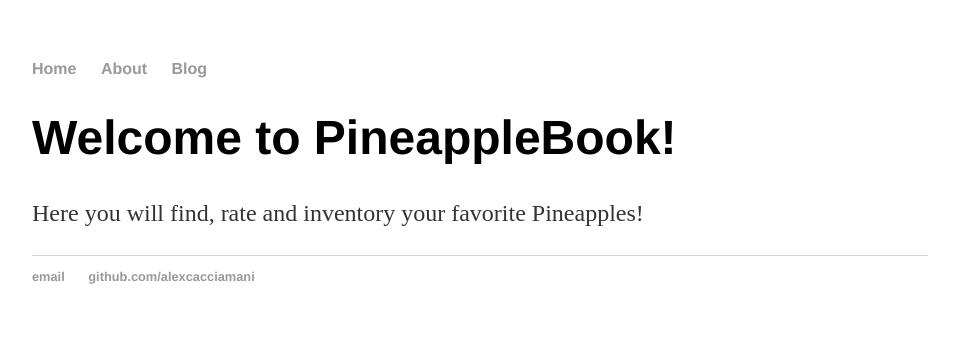
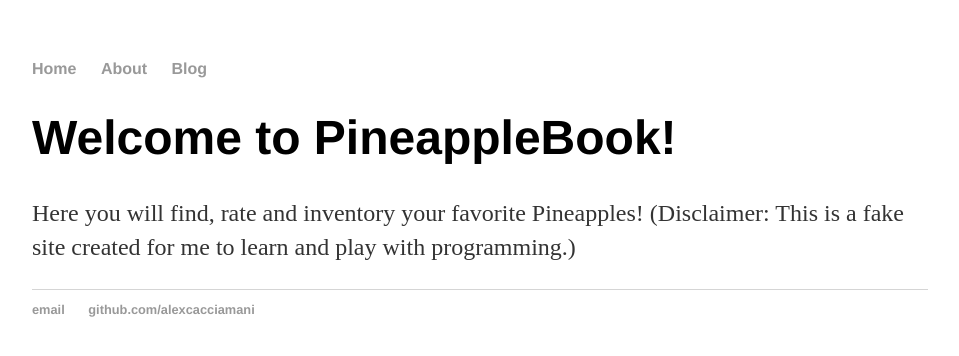
Before and after one commit to beanbook/alexcacciamani.github.io, a plain HTML site: page index.html in a window 1280 px wide. Shown: the whole page, without its empty margins (160-1119 px from the left). Drawn offline with Linux system fonts and the light colour scheme; files that its build step writes are made by us from their sources.

Commit message:
Update index.html

```diff
--- a/index.html
+++ b/index.html
@@ -16,7 +16,7 @@
 		<div class="container">
     		<div class="blurb">
         		<h1>Welcome to PineappleBook!</h1>
-				<p>Here you will find, rate and inventory your favorite Pineapples!</p>
+				<p>Here you will find, rate and inventory your favorite Pineapples! (Disclaimer: This is a fake site created for me to learn and play with programming.) </p>
     		</div><!-- /.blurb -->
 		</div><!-- /.container -->
 		<footer>
```
